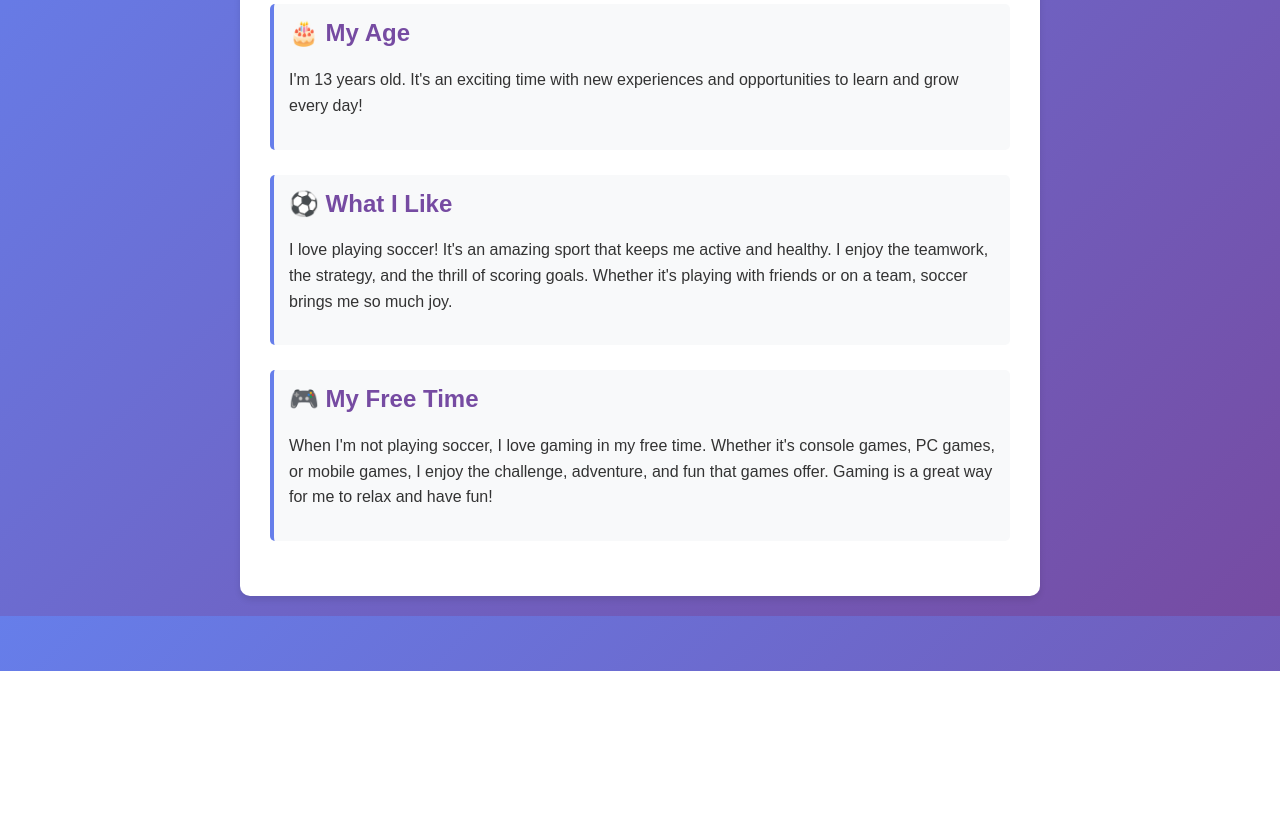
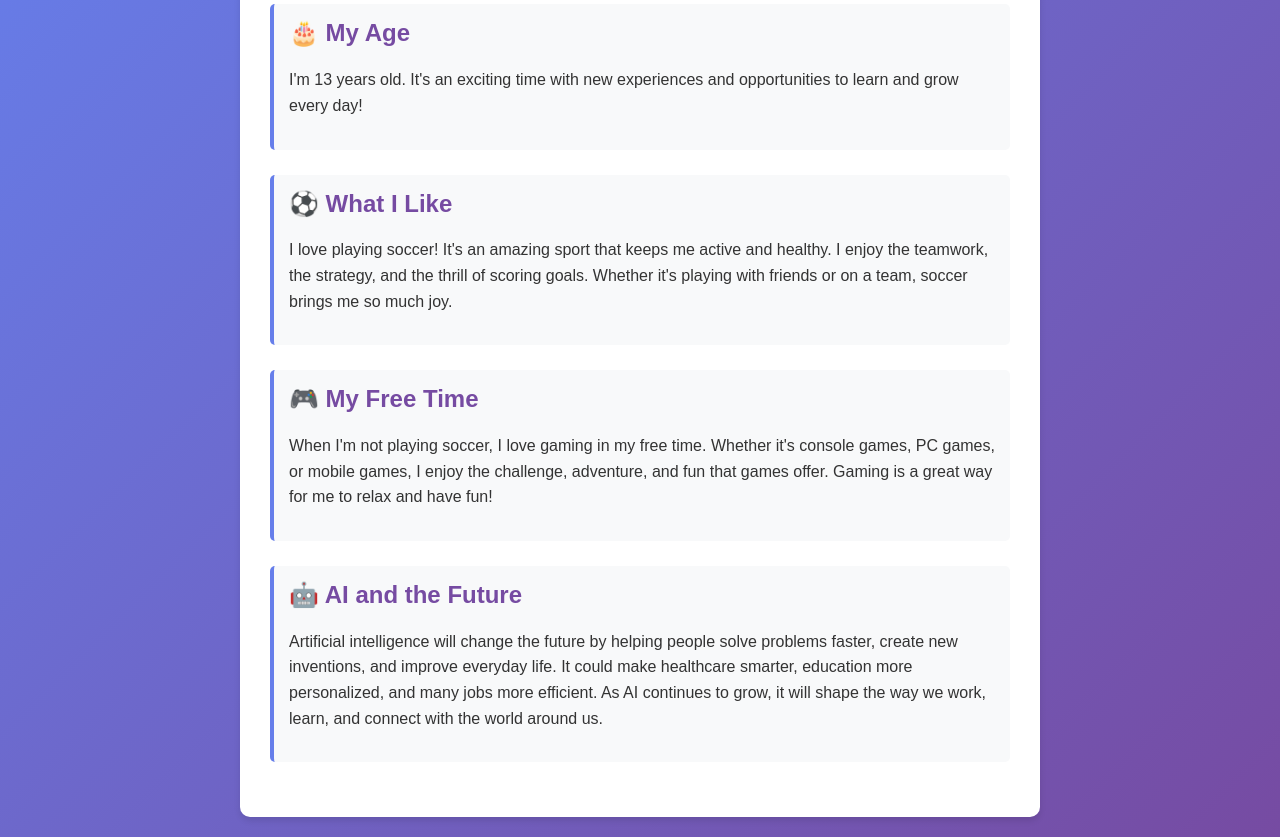
Before and after one commit to SyonTheGoat/Website, a plain HTML site: page index.html in a window 1280 px wide. Shown: the part 129-966 px from the top of the page. Before the commit the page ends 800 px from the top, so only its background shows below. Drawn offline with Linux system fonts and the light colour scheme.

Commit message:
Update index.html

```diff
--- a/index.html
+++ b/index.html
@@ -58,6 +58,11 @@
             <h2>🎮 My Free Time</h2>
             <p>When I'm not playing soccer, I love gaming in my free time. Whether it's console games, PC games, or mobile games, I enjoy the challenge, adventure, and fun that games offer. Gaming is a great way for me to relax and have fun!</p>
         </div>
+
+        <div class="section">
+            <h2>🤖 AI and the Future</h2>
+            <p>Artificial intelligence will change the future by helping people solve problems faster, create new inventions, and improve everyday life. It could make healthcare smarter, education more personalized, and many jobs more efficient. As AI continues to grow, it will shape the way we work, learn, and connect with the world around us.</p>
+        </div>
     </div>
 </body>
 </html>
```
